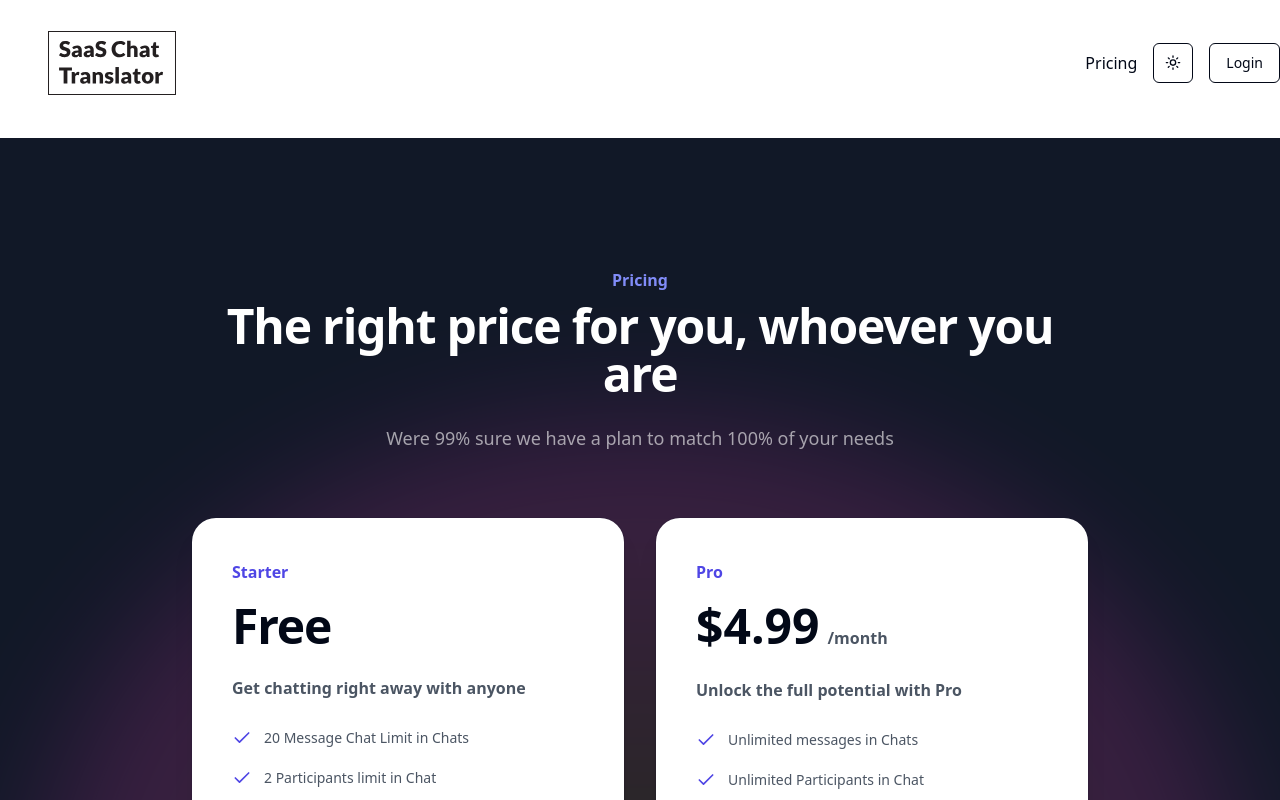
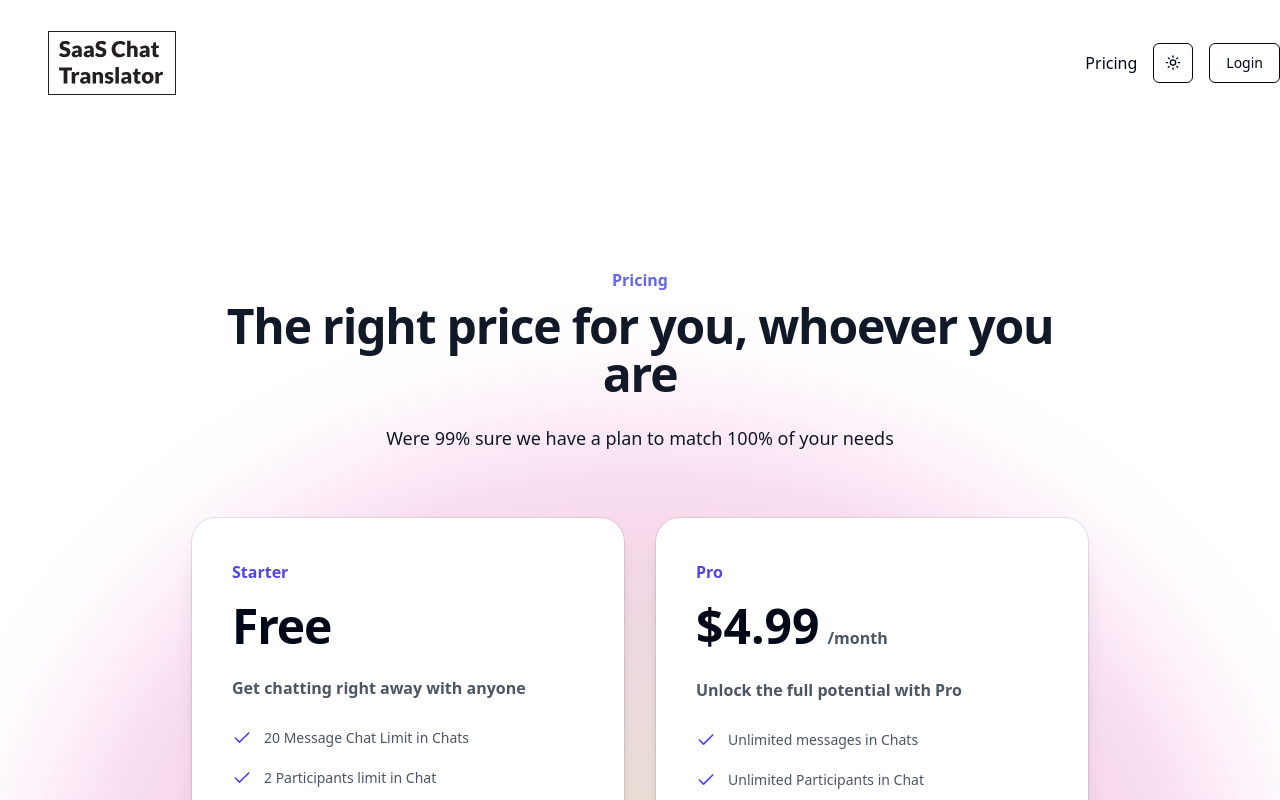
Before and after one commit to techdegs/saas_chat_translator, a Next.js app: page /pricing in a window 1280 px wide. Shown: the top 800 px of the page. Built offline with nearby package versions, Linux system fonts and the light colour scheme; no server answers.

Commit message:
update-auth

```diff
--- a/app/layout.tsx
+++ b/app/layout.tsx
@@ -3,6 +3,7 @@ import './globals.css'
 import { Inter } from 'next/font/google'
 import { ThemeProvider } from '@/components/ThemeProvider'
 import ClientProviders from '@/components/ClientProviders'
+import FirebaseAuthProvider from '@/components/FirebaseAuthProvider'
 
 const inter = Inter({ subsets: ['latin'] })
 
@@ -22,6 +23,7 @@ export default function RootLayout({
     <ClientProviders>
       <html lang="en">
         <body className="flex flex-col min-h-screen">
+          <FirebaseAuthProvider>
             <ThemeProvider
               attribute="class"
               defaultTheme="system"
@@ -31,6 +33,7 @@ export default function RootLayout({
               <Header />
               {children}
             </ThemeProvider>
+          </FirebaseAuthProvider>
         </body>
       </html>
     </ClientProviders>
--- a/app/page.tsx
+++ b/app/page.tsx
@@ -6,7 +6,7 @@ import { authOptions } from '@/auth'
 
 export default async function Home() {
   const session = await getServerSession(authOptions)
-
+  console.log(session)
   return (
     <main className=''>
       <div className='relative isolate pt-14 dark:bg-gray-900'>
--- a/app/pricing/page.tsx
+++ b/app/pricing/page.tsx
@@ -3,17 +3,17 @@ import PricingCards from '@/components/PricingCards'
 
 function Pricing() {
   return (
-    <div className='isolate overflow-hidden bg-gray-900'>
+    <div className='isolate overflow-hidden bg-white dark:bg-gray-900'>
       <div className='mx-auto max-w-7xl px-6 pb-96 pt-24 text-center sm:pt-32 lg:px-8'>
         <div className='mx-auto max-w-4xl'>
-          <h2 className='text-base font-semibold leading-7 text-indigo-400'>Pricing</h2>
-          <p className='mt-2 text-4xl font-bold tracking-tight text-white sm:text-5xl'>The right price for you, {" "}
+          <h2 className='text-base font-semibold leading-7 text-indigo-500'>Pricing</h2>
+          <p className='mt-2 text-4xl font-bold tracking-tight text-gray-900 dark:text-white sm:text-5xl'>The right price for you, {" "}
             <br className='hidden sm:inline lg:hidden' />
             whoever you are
           </p>
         </div>
         <div className='relative mt-6'>
-          <p className="mx-auto max-w-2xl text-lg leading-8 text-white/60">Were 99% sure we have a plan to match 100% of your needs</p>
+          <p className="mx-auto max-w-2xl text-lg leading-8 text-gray-900 dark:text-white">Were 99% sure we have a plan to match 100% of your needs</p>
           <svg
             viewBox="0 0 1208 1024"
             className="blur-3xl opacity-20 absolute -top-10 left-1/2 -z-10 h-[64rem] -translate-x-1/2 [mask-image:radial-gradient(closest-side, white, transparent)] sm:top-12 md:-top-20 lg:top-12 xl:top-0"
--- a/auth.ts
+++ b/auth.ts
@@ -1,7 +1,7 @@
 import { FirestoreAdapter } from "@auth/firebase-adapter";
 import { NextAuthOptions } from "next-auth";
 import GoogleProvider from 'next-auth/providers/google';
-import { adminDb } from "./firebaseAdmin";
+import { adminAuth, adminDb } from "./firebaseAdmin";
 
 export const authOptions: NextAuthOptions = {
   providers: [
@@ -17,8 +17,11 @@ export const authOptions: NextAuthOptions = {
     session: async({session, token}) => {
       if(session?.user){
         if(token.sub){
-          session.user.id = token.sub;
-          //create next-auth.d.ts file to solve this id error
+          session.user.id = token.sub; //create next-auth.d.ts file to solve this id error
+
+          //create custom firebase token to be added to session user details for the user to use to authenticate on firebase on the client side
+          const firebaseToken = await adminAuth.createCustomToken(token.sub)
+          session.firebaseToken = firebaseToken
         }
       }
       return session;
--- /dev/null
+++ b/components/FirebaseAuthProvider.tsx
@@ -0,0 +1,30 @@
+"use client";
+import { useSession} from "next-auth/react";
+import React, { useEffect } from "react";
+import {Session} from 'next-auth'
+import { signInWithCustomToken } from "firebase/auth";
+import { auth } from "@/firebase";
+
+async function syncFirebaseAuth(session: Session){
+  if(session && session.firebaseToken){
+    try{
+      await signInWithCustomToken(auth, session.firebaseToken)
+    }catch(error){
+      console.log(error)
+    }
+  }else{
+    auth.signOut()
+  }
+}
+
+function FirebaseAuthProvider({ children }: { children: React.ReactNode }) {
+  const { data: session } = useSession();
+  useEffect(() => {
+    if (!session) return;
+
+    syncFirebaseAuth(session)
+  }, [session]);
+  return <>{children}</>;
+}
+
+export default FirebaseAuthProvider;
```
Lines whose indentation alone changed are shown as unchanged.
